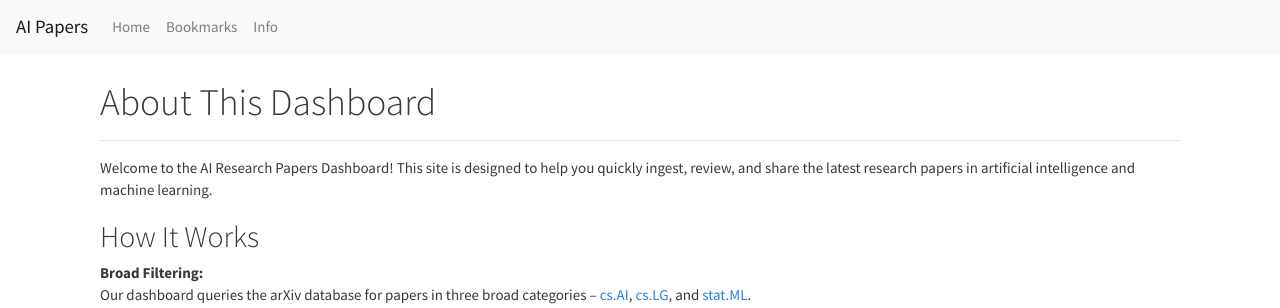
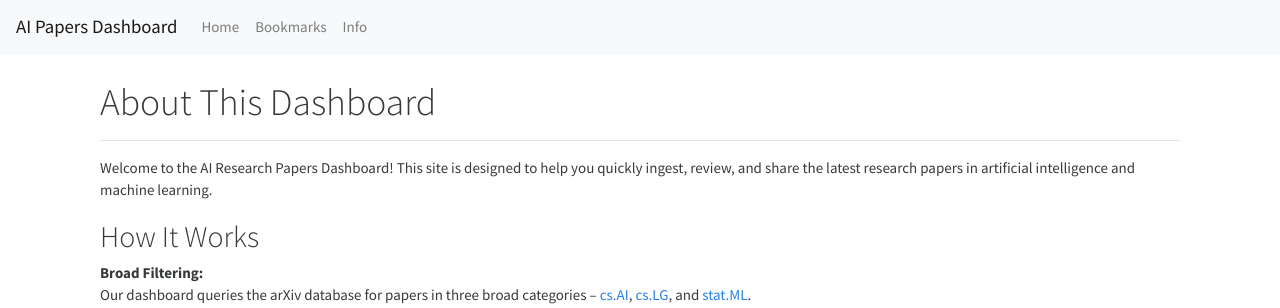
Before and after one commit to econoar/ai_paper_dashboard, a Flask app: page /info in a window 1280 px wide. Shown: the top 308 px of the page. Run offline with Flask 3, Linux system fonts and the light colour scheme; some libraries are stand-ins or nearby versions.

Commit message:
“updates”

```diff
--- a/templates/base.html
+++ b/templates/base.html
@@ -41,8 +41,7 @@
 </head>
 <body>
   <nav class="navbar navbar-expand-lg navbar-light bg-light">
-    <!-- Updated brand if desired -->
-    <a class="navbar-brand" href="{{ url_for('index') }}">AI Papers</a>
+    <a class="navbar-brand" href="{{ url_for('index') }}">AI Papers Dashboard</a>
     <div class="navbar-nav">
       <a class="nav-item nav-link" href="{{ url_for('index') }}">Home</a>
       <a class="nav-item nav-link" href="{{ url_for('bookmarks') }}">Bookmarks</a>
@@ -71,8 +70,7 @@
         <small class="text-muted">now</small>
         <button type="button" class="ml-2 mb-1 close" data-dismiss="toast">&times;</button>
       </div>
-      <div class="toast-body" id="toastBody">
-      </div>
+      <div class="toast-body" id="toastBody"></div>
     </div>
   </div>
   <script>
@@ -81,5 +79,12 @@
       $("#toastNotification").toast("show");
     }
   </script>
+
+  <!-- Ensure modals close properly on mobile: bind click and touchend events on close buttons -->
+  <script>
+    $(document).on('click touchend', '.modal .close', function() {
+      $(this).closest('.modal').modal('hide');
+    });
+  </script>
 </body>
 </html>
```
